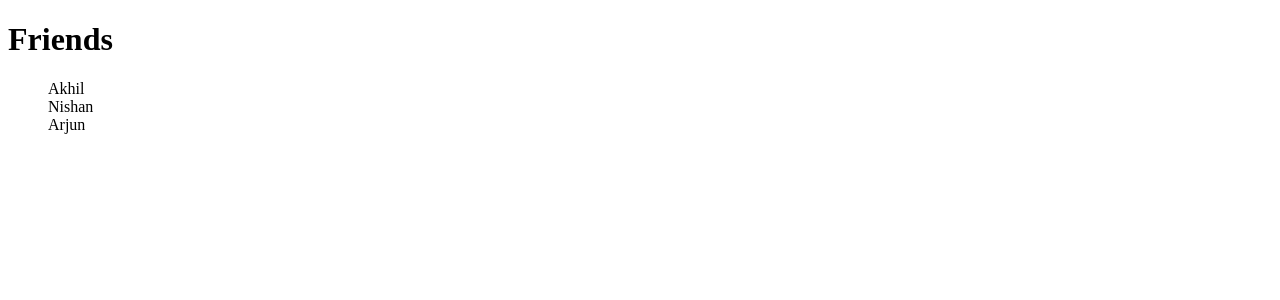
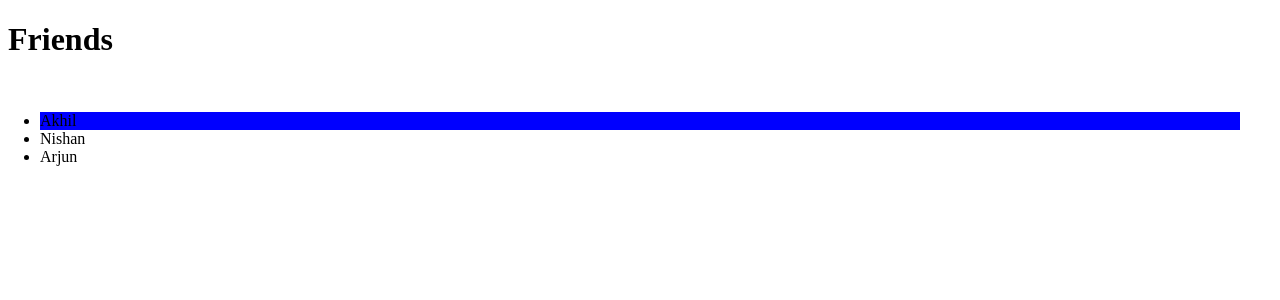
Before and after one commit to nishandevkar/MoshReactCourse, a React (Vite) app in the folder nishan-mosh-follow-along/: page / in a window 1280 px wide. Shown: the top 300 px of the page. Built offline with nearby package versions, Linux system fonts and the light colour scheme.

Commit message:
Uses styled-components library for CSS
-This library lets us use CSS in JS.
-The List class is excluded in favour of components like <List> and <ListItem>

```diff
--- a/nishan-mosh-follow-along/src/components/ListGroup/ListGroup.tsx
+++ b/nishan-mosh-follow-along/src/components/ListGroup/ListGroup.tsx
@@ -1,5 +1,15 @@
 import { useState } from "react";
-import styles from "./ListGroup.module.css";
+import styled from "styled-components";
+
+const List = styled.ul`
+	padding: 2rem;
+`;
+interface ListItemProps {
+	active: boolean;
+}
+const ListItem = styled.li<ListItemProps>`
+	background-color: ${(props) => (props.active ? "blue" : "none")};
+`;
 interface ListGroupProp {
 	items: string[];
 	heading: string;
@@ -7,21 +17,17 @@
 }
 
 function ListGroup({ items, heading, onSelect }: ListGroupProp) {
-	const [selectedIndex, setSelectedIndex] = useState(-1);
+	const [selectedIndex, setSelectedIndex] = useState(0);
 	return (
 		// empty tags tells react to use Fragments to enclose the children
 		// Since it will be converted as React.createElement("element")
 		<>
 			<h1>{heading}</h1>
 			{items.length === 0 && <h2>No items found here</h2>}
-			<ul className={styles["list-group"]}>
+			<List>
 				{items.map((item, index) => (
-					<li
-						className={
-							selectedIndex === index
-								? "list-group-item active"
-								: "list-group-item"
-						}
+					<ListItem
+						active={index === selectedIndex}
 						key={item}
 						onClick={() => {
 							onSelect(item);
@@ -29,9 +35,9 @@
 						}}
 					>
 						{item}
-					</li>
+					</ListItem>
 				))}
-			</ul>
+			</List>
 		</>
 	);
 }
--- a/package.json
+++ b/package.json
@@ -1,5 +1,6 @@
 {
   "dependencies": {
-    "bootstrap": "^5.3.3"
+    "bootstrap": "^5.3.3",
+    "styled-components": "^6.1.11"
   }
 }
```
Also changed, not shown: 1 other file (tests, documents, lock files or other folders).
